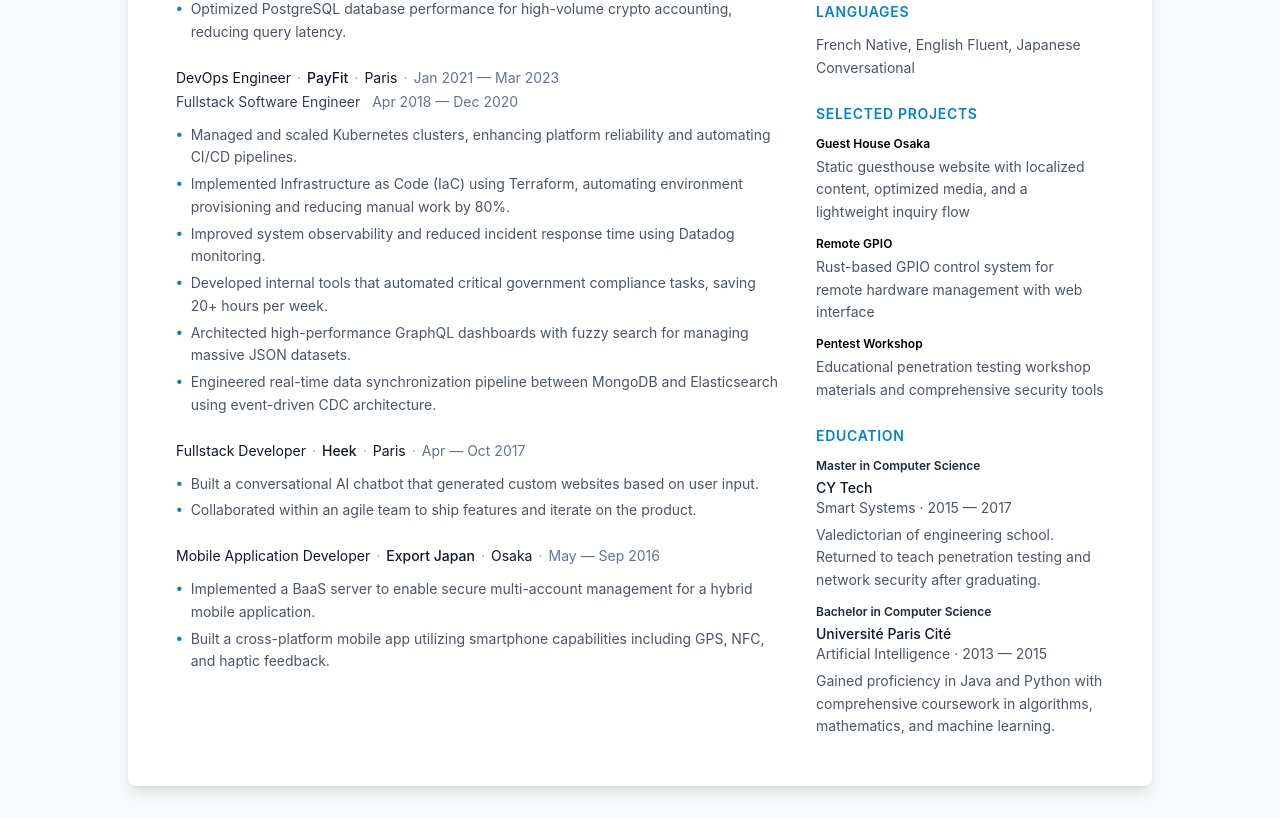
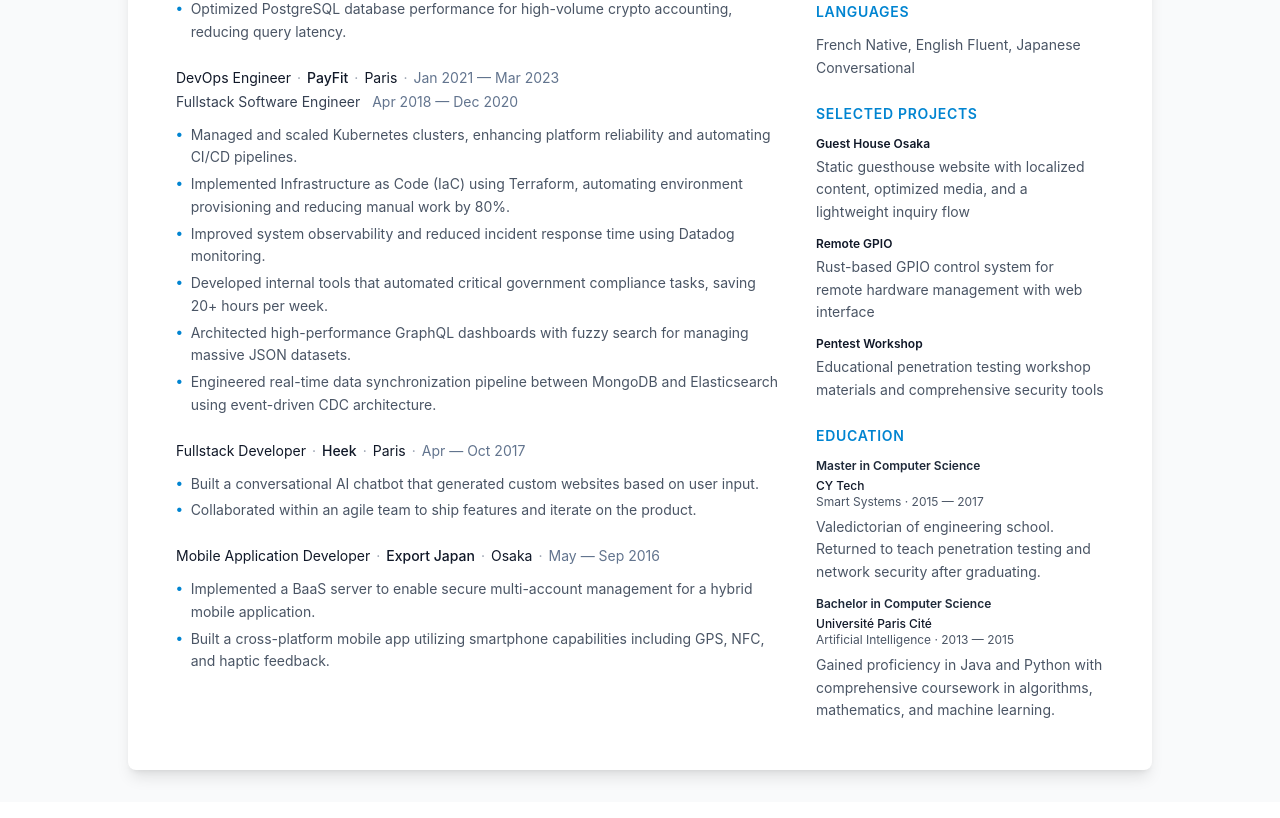
Before and after one commit to melkir/resume, a SvelteKit app: page / in a window 1280 px wide. Shown: the part 560-1378 px from the top of the page. Built offline with nearby package versions, Linux system fonts and the light colour scheme; a web font is replaced by a local one.

Commit message:
Add resume links and refine education styling

```diff
--- a/src/routes/+page.svelte
+++ b/src/routes/+page.svelte
@@ -118,6 +118,7 @@
     {
       title: 'Fullstack Developer',
       company: 'Heek',
+      companyUrl: 'https://www.instagram.com/heek_me',
       location: 'Paris',
       period: 'Apr — Oct 2017',
       details: [
@@ -142,6 +143,7 @@
     {
       degree: 'Master in Computer Science',
       school: 'CY Tech',
+      schoolUrl: 'https://www.linkedin.com/school/cy-tech',
       period: '2015 — 2017',
       concentration: 'Smart Systems',
       details:
@@ -150,6 +152,7 @@
     {
       degree: 'Bachelor in Computer Science',
       school: 'Université Paris Cité',
+      schoolUrl: 'https://www.linkedin.com/school/universit%C3%A9-paris-cit%C3%A9',
       period: '2013 — 2015',
       concentration: 'Artificial Intelligence',
       details:
@@ -356,7 +359,11 @@
                 <div class="print:break-inside-avoid">
                   <h3 class="mb-1 text-xs font-semibold print:text-[10px]">
                     {#if project.url}
-                      <a href={project.url} target="_blank" class="text-medium no-underline">
+                      <a
+                        href={project.url}
+                        target="_blank"
+                        class="text-medium text-gray-900 no-underline hover:text-sky-600"
+                      >
                         {project.name}
                       </a>
                     {:else}
@@ -386,8 +393,20 @@
                   <h3 class="mb-1 text-xs font-semibold text-gray-800 print:text-[10px]">
                     {edu.degree}
                   </h3>
-                  <div class="mb-1.5 text-sm text-gray-600 print:mb-1 print:text-xs">
-                    <div class="font-medium text-gray-900">{edu.school}</div>
+                  <div class="mb-1.5 text-xs text-gray-600 print:mb-1 print:text-[10px]">
+                    <div class="font-medium text-gray-900">
+                      {#if edu.schoolUrl}
+                        <a
+                          href={edu.schoolUrl}
+                          target="_blank"
+                          class="text-gray-900 no-underline hover:text-sky-600"
+                        >
+                          {edu.school}
+                        </a>
+                      {:else}
+                        {edu.school}
+                      {/if}
+                    </div>
                     <div class="text-gray-600">{edu.concentration} · {edu.period}</div>
                   </div>
                   <p
```
